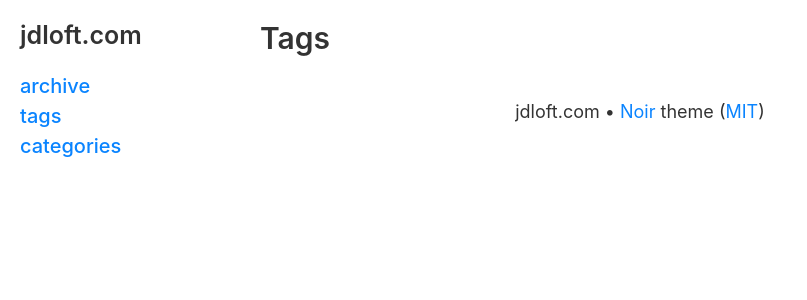
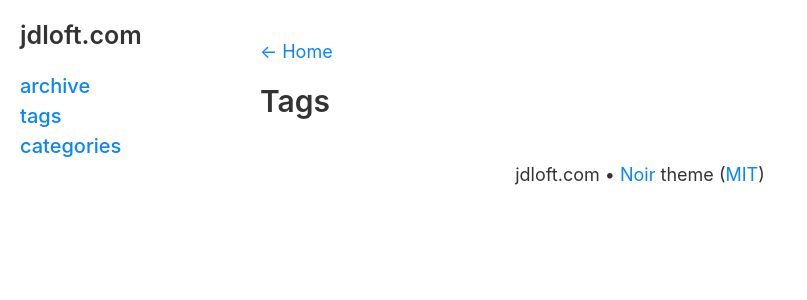
Before and after one commit to jdloft/jdloft.github.io, a Jekyll site: the page built from tags.html, in a window 1280 px wide. Shown: the top 300 px of the page, without its empty margins (0-807 px from the left). Built offline with Jekyll 4.4.1, drawn with Linux system fonts in a browser that asks for light colours.

Commit message:
Add home nav on page layout

```diff
--- a/_layouts/page.html
+++ b/_layouts/page.html
@@ -2,6 +2,9 @@
 layout: default
 ---
 
+<div class="PageNavigation">
+  <a class="home" href="{{ site.baseurl }}/">← Home</a>
+</div>
 <article class="page">
   <h1 class="page-title">{{ page.title | smartify }}</h1>
   {{ content | smartify }}
```
